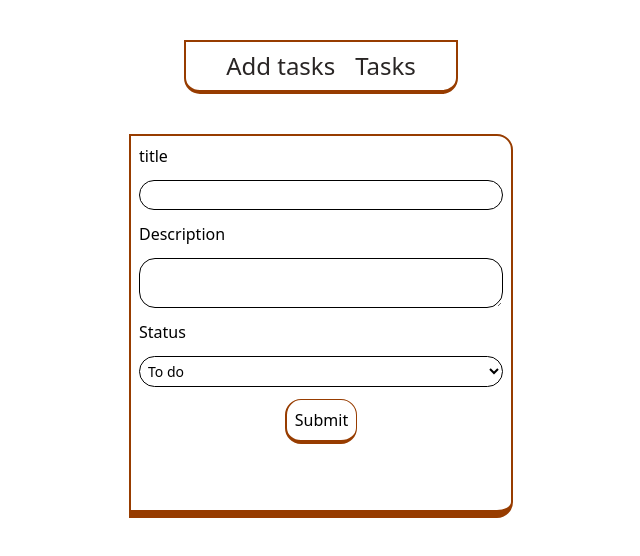
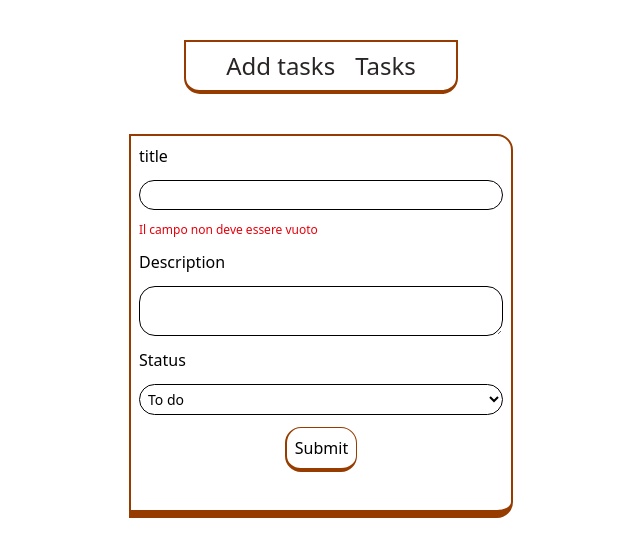
Before and after one commit to Orsouene/ex-react-task-manager, a React app: page /addtasks in a window 1280 px wide. Shown: the top 556 px of the page, without its empty margins (319-959 px from the left). Built offline with nearby package versions, Linux system fonts and the light colour scheme; no server answers; the HTML template or start-up script is replaced by a standard one.

Commit message:
Milestone 5 2° punto

```diff
--- a/src/pages/AddTask.jsx
+++ b/src/pages/AddTask.jsx
@@ -1,10 +1,9 @@
-import React, { useState,useRef, useEffect  } from 'react'
+import React, { useState, useRef, useEffect, useMemo } from 'react'
 
 function AddTask() {
 
-  const refDescrizione=useRef("")
-  const refStato =useRef("")
-
+  const refDescrizione = useRef("")
+  const refStato = useRef("")
   //* il stato del form inizialmente
   const [formTitle, setFormTitle] = useState("")
   //* funzione per gestire il form
@@ -12,6 +11,24 @@ function AddTask() {
            e.preventDefault()
 
   }
+  const controllCamp = useMemo( () => {
+        const symbols = "'!@#$%^&*()-_=+[]{}|;:'\",.<>?/`~"
+        const arrayTitle = formTitle.split("")
+        const arraySymbole = symbols.split("").map(elemento => elemento)
+        console.log(arraySymbole)
+        const controle = arrayTitle.some((el) => arraySymbole.includes(el))
+              if (formTitle.trim() === "") {
+                         return "Il campo non deve essere vuoto"
+              }
+              else if (controle) {
+             return "Il titolo non deve contenere dei symboli "
+
+              }
+              else{
+                return ""
+              }
+  }, [formTitle])
+
 
   return (
     <div className='border-2  border-amber-800 mt-10  gap-1 max-w-96 m-auto border-b-8 rounded-r-2xl h-96'>
@@ -19,11 +36,12 @@ function AddTask() {
             {/* Title */}
 
                       <label htmlFor="Status">title</label>
-        <input type="text" name='title' value={formTitle} onChange={e => setFormTitle(e.target.value)} className='border rounded-2xl p-1 text-sm'/>
+                      <input type="text" name='title' value={formTitle} onChange={e => setFormTitle(e.target.value)} className='border rounded-2xl p-1 text-sm' />
+                      <span className='text-red-600 text-xs'>{controllCamp}</span>
 
                       {/* Description */}
                       <label htmlFor="Description">Description</label>
-        <textarea type="text" name='description'ref={refStato} className='border rounded-2xl p-1 text-sm' />
+                      <textarea type="text" name='description' ref={refStato} className='border rounded-2xl p-1 text-sm' />
                       {/* Status */}
                       <label htmlFor="Description">Status</label>
                       <select type="text" name='status' ref={refDescrizione} className='border rounded-2xl p-1 text-sm' defaultValue={"To do"} >
```
Lines whose indentation alone changed are shown as unchanged.
